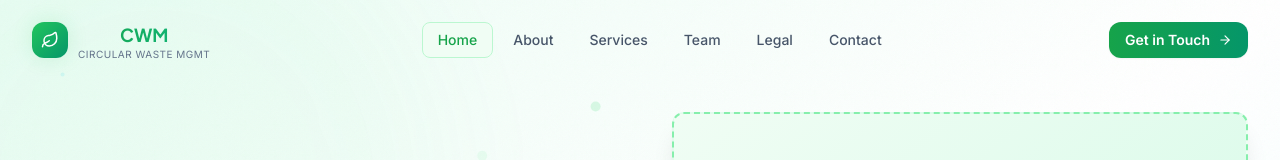
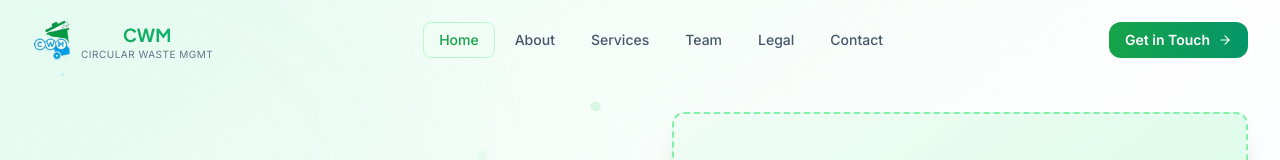
Before and after one commit to jaklon/cwm-web-profile, a React (Vite) app: page / in a window 1280 px wide. Shown: the top 160 px of the page. Built offline with nearby package versions, Linux system fonts and the light colour scheme.

Commit message:
feat: add CWM logo extracted from company profile PDF
- Add cwm_logo.png to src/assets/ (transparent background PNG)
- Update Navbar.jsx to display real CWM logo instead of Leaf icon placeholder
- Logo shows green trash bin icon + blue CWM text with wheel cart design

```diff
--- a/src/components/layout/Navbar.jsx
+++ b/src/components/layout/Navbar.jsx
@@ -1,6 +1,7 @@
 import { useState, useEffect, useCallback } from 'react';
 import { motion, AnimatePresence } from 'framer-motion';
-import { Leaf, Menu, X, ArrowRight } from 'lucide-react';
+import { Menu, X, ArrowRight } from 'lucide-react';
+import cwmLogo from '../../assets/cwm_logo.png';
 
 const NAV_LINKS = [
   { label: 'Home',     href: '#home' },
@@ -76,15 +77,11 @@ export default function Navbar() {
               className="flex items-center gap-2.5 group"
               aria-label="CWM Home"
             >
-              <div className="
-                w-9 h-9 rounded-xl
-                bg-gradient-to-br from-green-500 to-emerald-600
-                flex items-center justify-center
-                shadow-glow-green group-hover:shadow-[0_0_16px_rgba(34,197,94,0.35)]
-                transition-shadow duration-300
-              ">
-                <Leaf size={18} className="text-white" />
-              </div>
+              <img
+                src={cwmLogo}
+                alt="PT. Circular Waste Management"
+                className="h-10 w-auto object-contain drop-shadow-sm group-hover:scale-105 transition-transform duration-300"
+              />
               <div className="leading-none">
                 <span className="block text-lg font-bold font-display text-gradient-green">
                   CWM
```
Also changed, not shown: src/assets/cwm_logo.png (added).
